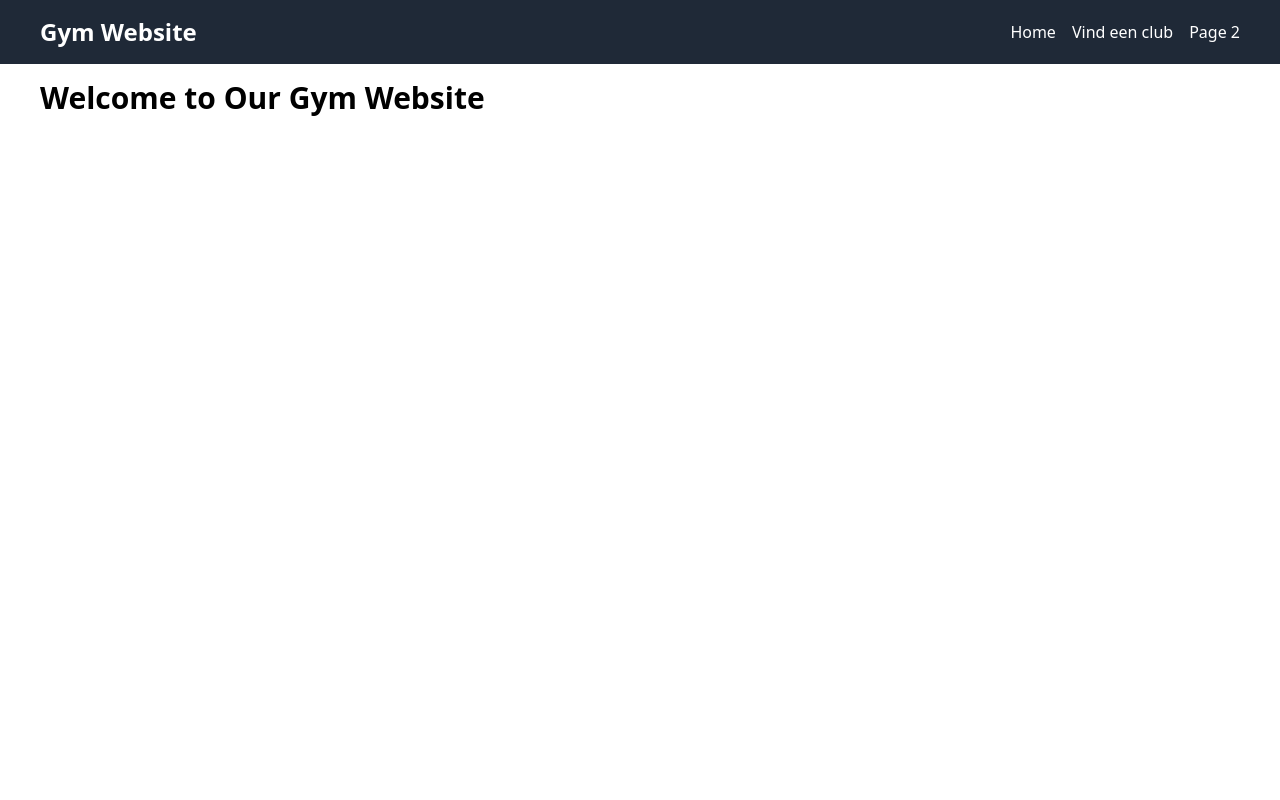
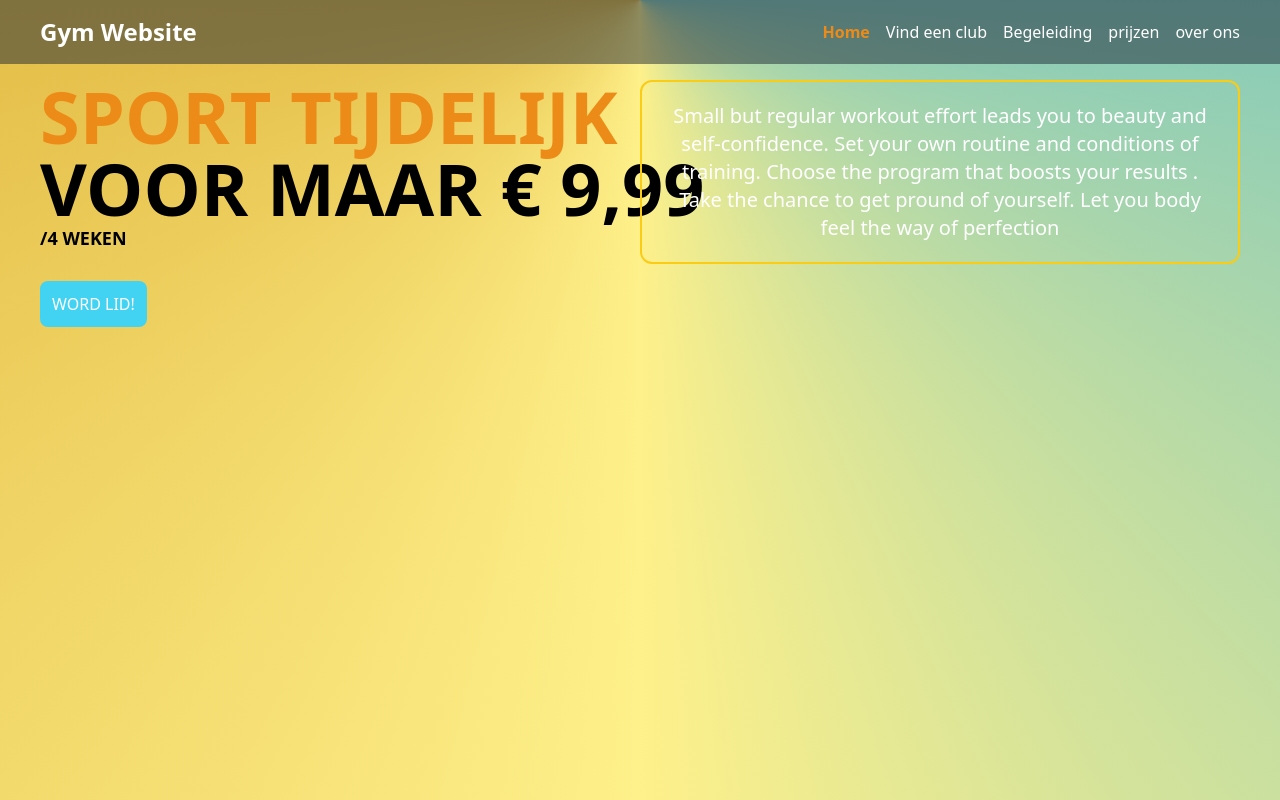
Before and after one commit to Yigit-Findik/Hackaton-1, a Nuxt app: page / in a window 1280 px wide. Built offline with nearby package versions, Linux system fonts and the light colour scheme.

Commit message:
style added

```diff
--- a/assets/css/main.css
+++ b/assets/css/main.css
@@ -1,3 +1,7 @@
 @tailwind base;
 @tailwind components;
 @tailwind utilities;
+
+body{
+    @apply bg-[conic-gradient(at_top,_var(--tw-gradient-stops))] from-sky-500 via-yellow-200 to-yellow-600 h-screen
+}
--- a/components/Navbar.vue
+++ b/components/Navbar.vue
@@ -1,14 +1,17 @@
 <template>
-    <nav class="bg-gray-800 py-4 px-10">
-      <div class="container mx-auto">
+    <nav class="bg-gray-800 bg-opacity-50 py-4 px-10">
+      <div class="container mx-auto ">
         <div class="flex justify-between items-center">
           <div>
             <nuxt-link to="/" class="text-white text-2xl font-bold">Gym Website</nuxt-link>
           </div>
-          <div class="space-x-4">
-            <nuxt-link to="/" class="text-white">Home</nuxt-link>
-            <nuxt-link to="/vindeenclub" class="text-white">Vind een club</nuxt-link>
-            <nuxt-link to="/page2" class="text-white">Page 2</nuxt-link>
+          <div class="space-x-4 links">
+            <nuxt-link to="/" class="text-white ">Home</nuxt-link>
+            <nuxt-link to="/vindeenclub" class="text-white ">Vind een club</nuxt-link>
+            <nuxt-link to="/begeleiding" class="text-white ">Begeleiding</nuxt-link>
+            <nuxt-link to="/prijzen" class="text-white ">prijzen</nuxt-link>
+            <nuxt-link to="/overons" class="text-white ">over ons</nuxt-link>
+
           </div>
         </div>
       </div>
@@ -22,4 +25,9 @@
   </script>
 
   <style scoped>
-  </style>
+.links .nuxt-link-exact-active {
+    font-weight: bold;
+    color: #ED8B19;
+}
+
+</style>
--- a/layouts/default.vue
+++ b/layouts/default.vue
@@ -1,7 +1,7 @@
-<template>
-    <div>
+<template class="">
+    <div class="">
       <Navbar /> <!-- Include the Navbar.vue component -->
-      <nuxt />
+      <nuxt class="" />
     </div>
   </template>
 
--- a/pages/index.vue
+++ b/pages/index.vue
@@ -1,10 +1,27 @@
 <template>
   <div>
     <!-- Rest of your index page content -->
-    <div class="container mx-auto py-4 px-10">
-      <h1 class="text-3xl font-bold">Welcome to Our Gym Website</h1>
-      <!-- Add your content here -->
+    <div class="container py-4 px-10  grid grid-cols-2">
+      <div class="uppercase">
+      <div class="">
+      <h1 class="text-7xl font-bold text-orange">Sport tijdelijk</h1>
     </div>
+    <div class=" w-fit whitespace-nowrap">
+      <h1 class="text-7xl font-bold">voor maar € 9,99</h1>
+      <h2 class="text-lg font-bold flex flex-item-end">/4 weken</h2>
+    </div>
+    <div class="py-10">
+    <nuxt-link to="/overons" class="text-white bg-[#42D2F2] hover:bg-[#42bdf2] duration-300 p-3 rounded-lg">Word lid!</nuxt-link>
+    </div>
+  </div>
+  <div class="border-2 rounded-xl p-5 text-center text-white h-fit text-xl border-yellow-400">
+    <p>Small but regular workout effort leads you to beauty and self-confidence.
+Set your own routine and conditions of training.
+Choose the program that boosts your results .
+Take the chance to get pround of yourself.
+ Let you body feel the way of perfection</p>
+  </div>
+</div>
   </div>
 </template>
 
--- a/tailwind.config.js
+++ b/tailwind.config.js
@@ -8,7 +8,21 @@ module.exports = {
     "./nuxt.config.{js,ts}",
   ],
   theme: {
-    extend: {},
+    extend: {
+      colors: {
+        transparent: 'transparent',
+        current: 'currentColor',
+        'orange': "#ED8B19",
+          'white': '#ffffff',
+          'purple': '#3f3cbb',
+          'midnight': '#121063',
+          'metal': '#565584',
+          'tahiti': '#3ab7bf',
+          'silver': '#ecebff',
+          'bubble-gum': '#ff77e9',
+          'bermuda': '#78dcca',
+      }
+    },
   },
   plugins: [],
 }
```
